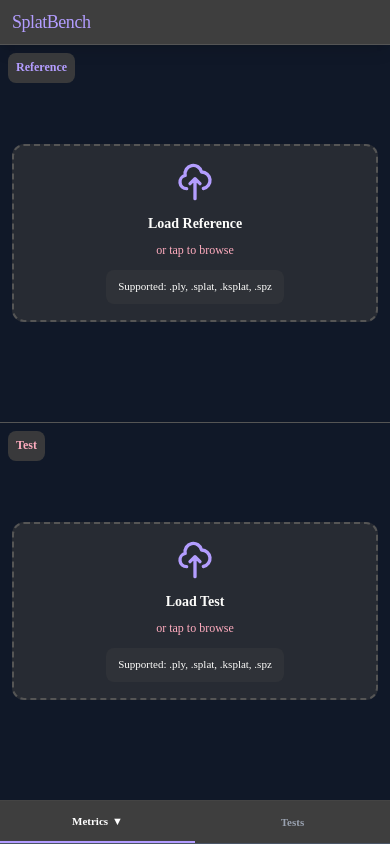
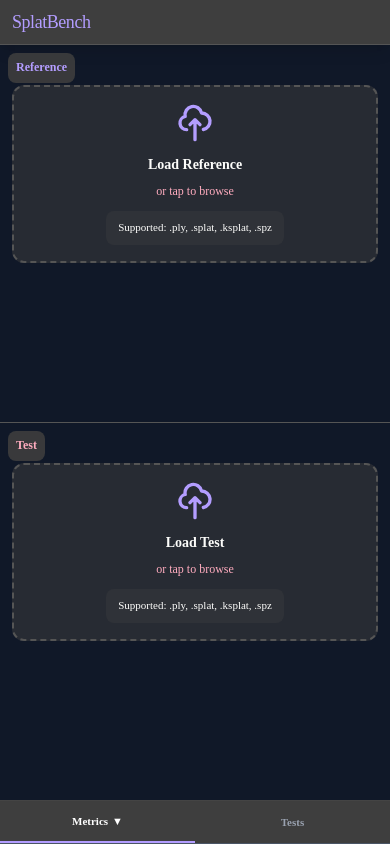
Before and after one commit to singaporetech/splatbench, a React (Vite) app: page / in a window 390 px wide. Built offline with nearby package versions, Linux system fonts and the light colour scheme.

Commit message:
fix(mobile): add badge clearance above empty dropzones

```diff
--- a/src/components/Layout/AppLayout.tsx
+++ b/src/components/Layout/AppLayout.tsx
@@ -476,7 +476,7 @@ export function AppLayout() {
               </div>
             )}
             {!fileA ? (
-              <div className="absolute inset-0 flex items-center justify-center p-3 md:p-8">
+              <div className="absolute inset-0 flex items-start justify-center px-3 pb-3 pt-10 sm:pt-12 md:items-center md:p-8">
                 <div className="max-w-lg w-full">
                   <FileDropzone onFileSelect={handleFileSelectA} side="A" />
                 </div>
@@ -531,7 +531,7 @@ export function AppLayout() {
               </div>
             )}
             {!fileB ? (
-              <div className="absolute inset-0 flex items-center justify-center p-3 md:p-8">
+              <div className="absolute inset-0 flex items-start justify-center px-3 pb-3 pt-10 sm:pt-12 md:items-center md:p-8">
                 <div className="max-w-lg w-full">
                   <FileDropzone onFileSelect={handleFileSelectB} side="B" />
                 </div>
```
